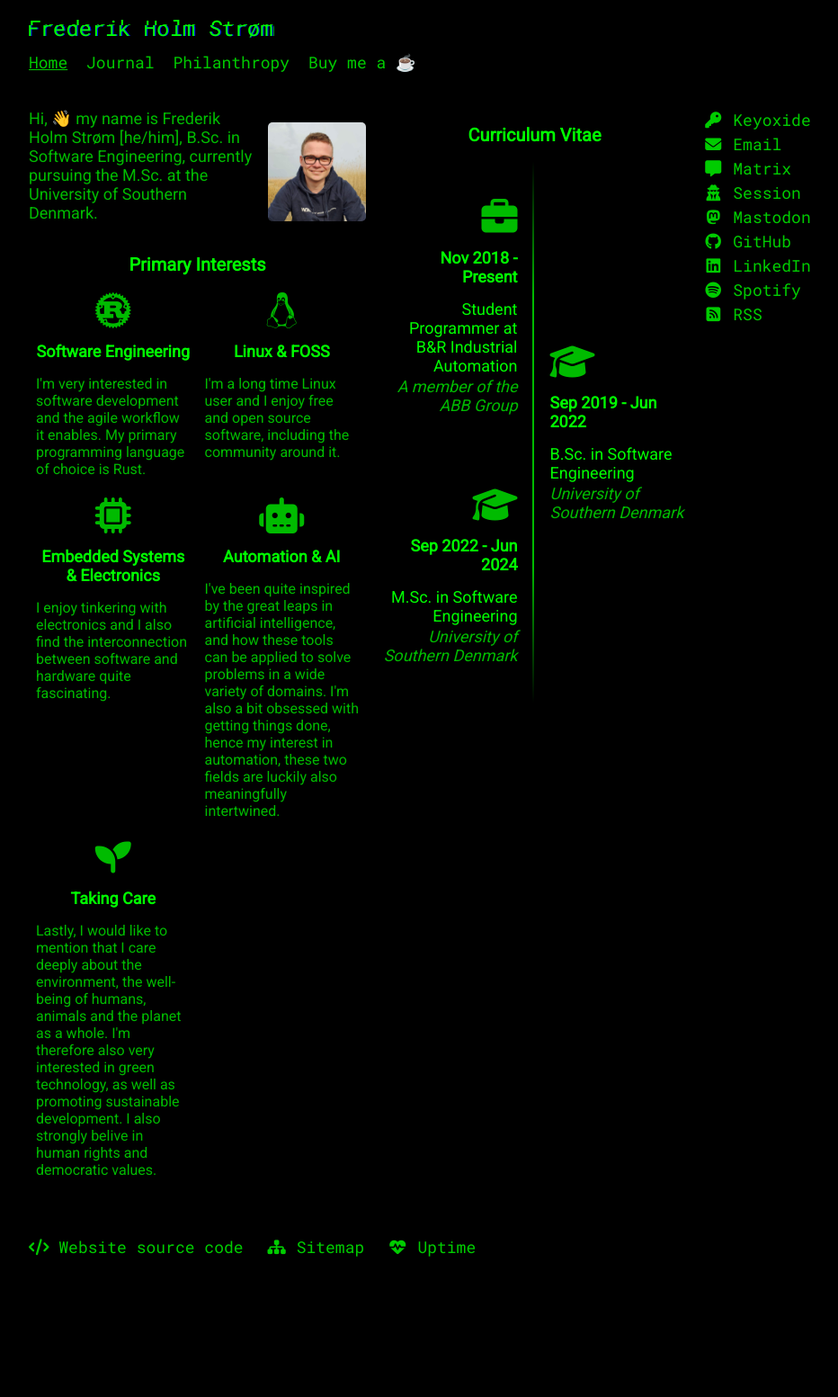
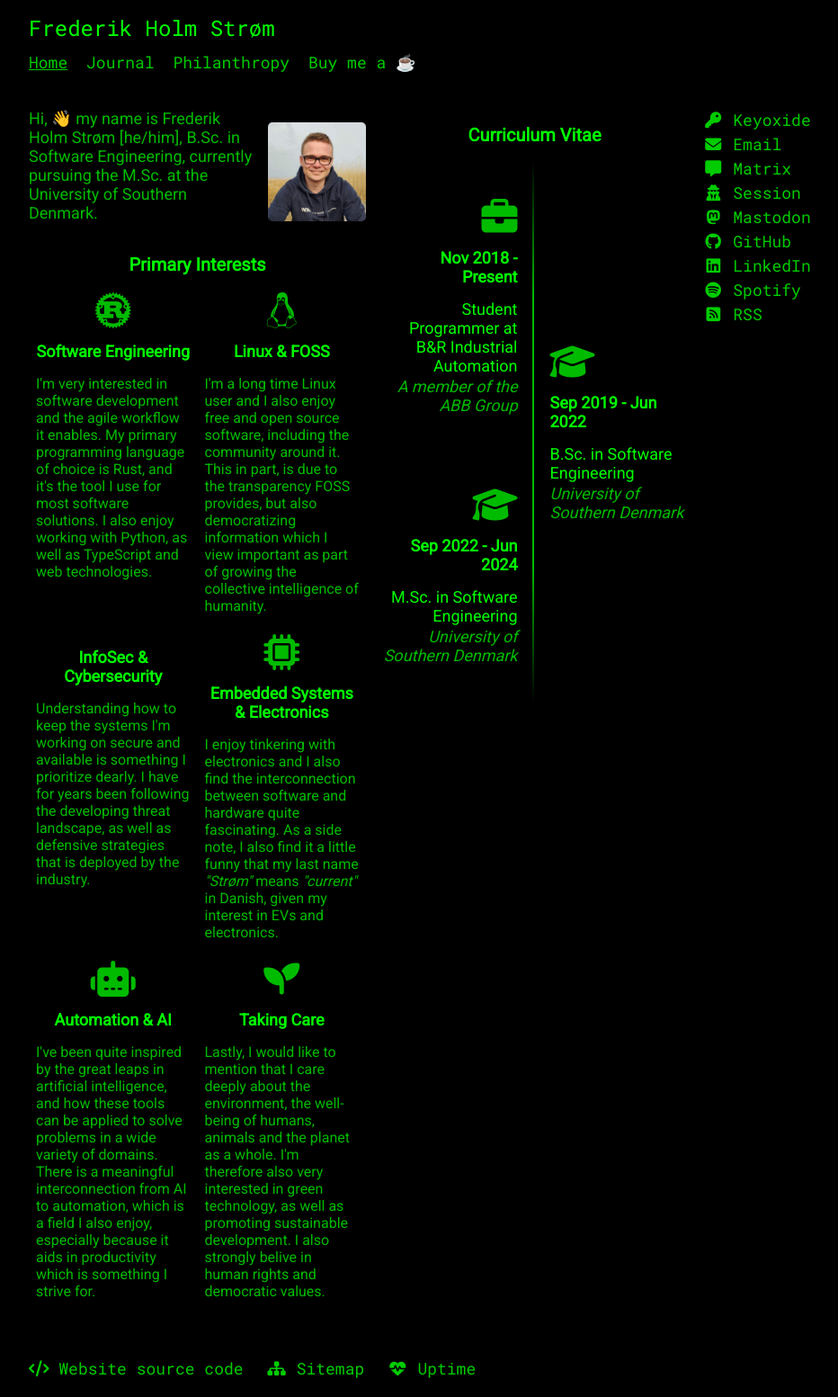
Before and after one commit to frederikstroem/frederikstroem.github.io, a Jekyll site: the page built from index.html, in a window 1280 px wide. Shown: the whole page at 90% size, without its empty margins (158-1090 px from the left). Built offline with Jekyll 4.4.1, drawn with Linux system fonts in a browser that asks for light colours; before the commit the page ends 1418 px from its top, so only the background shows below that.

Commit message:
Update primary interests

```diff
--- a/assets/css/home.scss
+++ b/assets/css/home.scss
@@ -91,7 +91,9 @@
                         font-size: 18px;
                     }
                     > p {
-                        font-size: 16px;
+                        &, * {
+                            font-size: 16px;
+                        }
                     }
                 }
             }
--- a/index.html
+++ b/index.html
@@ -23,28 +23,35 @@
                     <i class="fa-brands fa-rust"></i>
                     <h3>Software Engineering</h3>
                     <p>
-                        I'm very interested in software development and the agile workflow it enables. My primary programming language of choice is Rust.
+                        I'm very interested in software development and the agile workflow it enables. My primary programming language of choice is Rust, and it's the tool I use for most software solutions. I also enjoy working with Python, as well as TypeScript and web technologies.
                     </p>
                 </div>
                 <div>
                     <i class="fa-brands fa-linux"></i>
                     <h3>Linux & FOSS</h3>
                     <p>
-                        I'm a long time Linux user and I enjoy free and open source software, including the community around it.
+                        I'm a long time Linux user and I also enjoy free and open source software, including the community around it. This in part, is due to the transparency FOSS provides, but also democratizing information which I view important as part of growing the collective intelligence of humanity.
+                    </p>
+                </div>
+                <div>
+                    <i class="fa-solid fa-shield-check"></i>
+                    <h3>InfoSec & Cybersecurity</h3>
+                    <p>
+                        Understanding how to keep the systems I'm working on secure and available is something I prioritize dearly. I have for years been following the developing threat landscape, as well as defensive strategies that is deployed by the industry.
                     </p>
                 </div>
                 <div>
                     <i class="fa-solid fa-microchip"></i>
                     <h3>Embedded Systems & Electronics</h3>
                     <p>
-                        I enjoy tinkering with electronics and I also find the interconnection between software and hardware quite fascinating.
+                        I enjoy tinkering with electronics and I also find the interconnection between software and hardware quite fascinating. As a side note, I also find it a little funny that my last name <i>"Strøm"</i> means <i>"current"</i> in Danish, given my interest in EVs and electronics.
                     </p>
                 </div>
                 <div>
                     <i class="fa-solid fa-robot"></i>
                     <h3>Automation & AI</h3>
                     <p>
-                        I've been quite inspired by the great leaps in artificial intelligence, and how these tools can be applied to solve problems in a wide variety of domains. I'm also a bit obsessed with getting things done, hence my interest in automation, these two fields are luckily also meaningfully intertwined.
+                        I've been quite inspired by the great leaps in artificial intelligence, and how these tools can be applied to solve problems in a wide variety of domains. There is a meaningful interconnection from AI to automation, which is a field I also enjoy, especially because it aids in productivity which is something I strive for.
                     </p>
                 </div>
                 <div>
```
